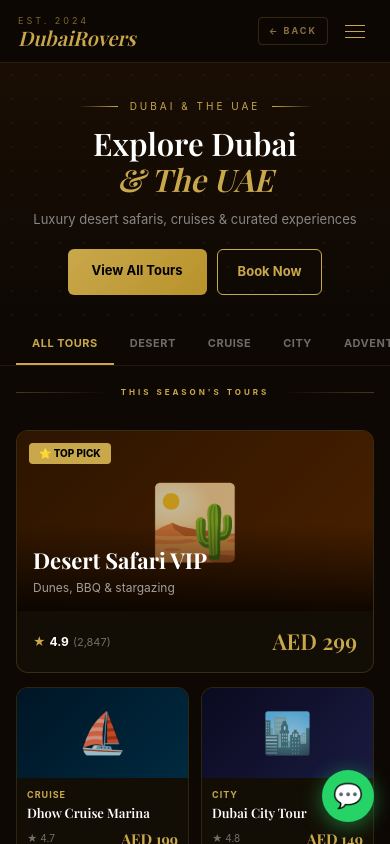
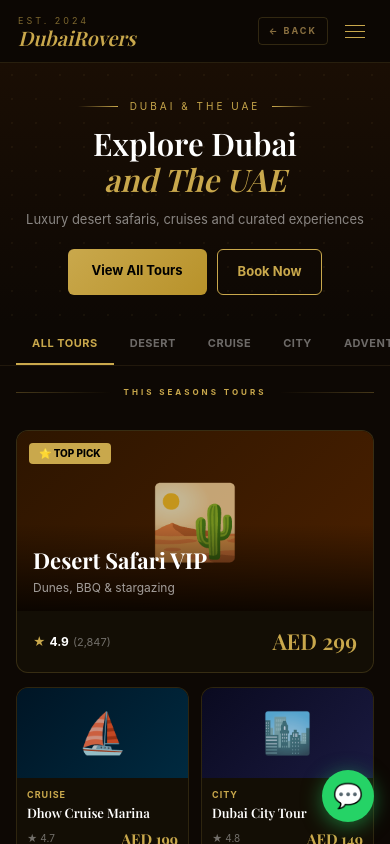
Before and after one commit to salmanyounger/dubairovers, a Next.js app: page / in a window 390 px wide. Both pictures are taken after a click on the element 195 px from the left and 290 px from the top of the page. Shown: the top 844 px of the page. Built offline with nearby package versions, Linux system fonts and the light colour scheme; a web font is replaced by a local one.

Commit message:
fix mobile app JSX errors

```diff
--- a/app/components/MobileApp.js
+++ b/app/components/MobileApp.js
@@ -160,13 +160,13 @@ function SiteDubaiRovers({ onBack }) {
         <div style={{ position:"relative" }}>
           <div style={{ display:"flex", alignItems:"center", justifyContent:"center", gap:12, marginBottom:12 }}>
             <div style={{ height:1, width:40, background:`linear-gradient(to right,transparent,${G})` }}/>
-            <span style={{ fontSize:10, color:G, letterSpacing:"3px", textTransform:"uppercase" }}>DUBAI & THE UAE</span>
+            <span style={{ fontSize:10, color:G, letterSpacing:"3px", textTransform:"uppercase" }}>DUBAI {"&"} THE UAE</span>
             <div style={{ height:1, width:40, background:`linear-gradient(to left,transparent,${G})` }}/>
           </div>
           <h1 className="rv-serif" style={{ fontSize:"clamp(28px,8vw,42px)", lineHeight:1.15, marginBottom:12 }}>
-            Explore Dubai<br/><em style={{ color:G }}>& The UAE</em>
+            Explore Dubai<br/><em style={{color:G}}>and The UAE</em>
           </h1>
-          <p style={{ fontSize:13, color:"rgba(255,255,255,0.5)", marginBottom:20 }}>Luxury desert safaris, cruises & curated experiences</p>
+          <p style={{ fontSize:13, color:"rgba(255,255,255,0.5)", marginBottom:20 }}>Luxury desert safaris, cruises and curated experiences</p>
           <div style={{ display:"flex", gap:10, justifyContent:"center" }}>
             <a href="/tours" style={{ padding:"12px 24px", background:`linear-gradient(135deg,${G},#b8922a)`, borderRadius:6, color:"#000", fontWeight:700, fontSize:13, textDecoration:"none" }}>View All Tours</a>
             <button onClick={() => setShowBook(true)} style={{ padding:"12px 20px", background:"transparent", border:`1px solid ${G}`, borderRadius:6, color:G, fontWeight:700, fontSize:13, cursor:"pointer", fontFamily:"inherit" }}>Book Now</button>
@@ -187,7 +187,7 @@ function SiteDubaiRovers({ onBack }) {
 
       {/* TOURS */}
       <div style={{ padding:"20px 16px", display:"flex", flexDirection:"column", gap:14 }} id="rv-tours">
-        <SecHead label="THIS SEASON&apos;S TOURS" />
+        <SecHead label="THIS SEASONS TOURS" />
         {/* Featured first */}
         {filtered.slice(0,1).map(t => (
           <div key={t.id} className="rv-card" onClick={() => { setOpenTour(t); setTourTab("OVERVIEW"); }}
@@ -493,7 +493,7 @@ function SitePropCompare({ onBack }) {
         <h1 style={{ fontSize:"clamp(24px,7vw,36px)", fontWeight:900, lineHeight:1.15, marginBottom:10 }}>
           Find Your Perfect<br/><span style={{ color:G }}>Property in UAE</span>
         </h1>
-        <p style={{ fontSize:13, color:"rgba(255,255,255,0.5)", marginBottom:20 }}>30+ curated properties with AI scoring, mortgage tools & ROI analysis</p>
+        <p style={{ fontSize:13, color:"rgba(255,255,255,0.5)", marginBottom:20 }}>30+ curated properties with AI scoring, mortgage tools and ROI analysis</p>
         <a href="/properties" style={{ padding:"12px 24px", background:`linear-gradient(135deg,${G},#b8922a)`, borderRadius:8, color:"#000", fontWeight:700, fontSize:13, textDecoration:"none", display:"inline-block" }}>Explore Properties →</a>
       </div>
 
@@ -652,7 +652,7 @@ function SiteARCHAI({ onBack }) {
           <h1 style={{ fontFamily:"'Playfair Display',serif", fontSize:"clamp(28px,8vw,40px)", fontStyle:"italic", color:"#fff", lineHeight:1.2, marginBottom:16 }}>
             Design Your Dream Villa
           </h1>
-          <p style={{ fontSize:13, color:"rgba(255,255,255,0.5)", marginBottom:20, lineHeight:1.6 }}>Generate AI architectural prompts, floor plans & cost estimates in minutes</p>
+          <p style={{ fontSize:13, color:"rgba(255,255,255,0.5)", marginBottom:20, lineHeight:1.6 }}>Generate AI architectural prompts, floor plans and cost estimates in minutes</p>
           <div style={{ display:"flex", gap:10 }}>
             <button onClick={() => setStep(1)} style={{ padding:"12px 24px", background:G, border:"none", borderRadius:3, color:"#000", fontWeight:800, fontSize:13, cursor:"pointer", fontFamily:"inherit" }}>Start Design →</button>
             <a href="/archai" style={{ padding:"12px 20px", background:"transparent", border:"1px solid rgba(255,255,255,0.3)", borderRadius:3, color:"rgba(255,255,255,0.8)", fontSize:13, textDecoration:"none" }}>Full App</a>
@@ -935,11 +935,11 @@ function SiteSalmanFX({ onBack }) {
 
       {/* HERO */}
       <div style={{ padding:"28px 18px", position:"relative", zIndex:1 }}>
-        <div style={{ fontSize:11, color:"rgba(0,255,65,0.5)", marginBottom:8 }}>C:\SALMANFX&gt; automate_trading.exe</div>
+        <div style={{ fontSize:11, color:"rgba(0,255,65,0.5)", marginBottom:8 }}>C:\SALMANFX{">"} automate_trading.exe</div>
         <h1 style={{ fontSize:"clamp(22px,7vw,32px)", fontWeight:700, lineHeight:1.2, marginBottom:8, textShadow:`0 0 20px ${G}` }}>
           AUTOMATE YOUR<br/>FOREX
         </h1>
-        <div style={{ fontSize:11, color:"rgba(0,255,65,0.6)", marginBottom:20 }}>&gt; Parabolic SAR · MM FLIP CODEPRO · License Keys · MT4/MT5</div>
+        <div style={{ fontSize:11, color:"rgba(0,255,65,0.6)", marginBottom:20 }}>{"> "}Parabolic SAR · MM FLIP CODEPRO · License Keys · MT4/MT5</div>
         <div style={{ display:"grid", gridTemplateColumns:"repeat(3,1fr)", gap:8, marginBottom:20 }}>
           {[["67%","AVG WIN RATE"],["18.4%","BEST MONTH"],["2,400+","TOTAL TRADES"]].map(([v,l]) => (
             <div key={l} style={{ background:"rgba(0,255,65,0.04)", border:"1px solid #003010", padding:"12px 8px", textAlign:"center" }}>
@@ -1081,7 +1081,7 @@ function SiteWebBuilder({ onBack }) {
           <h1 style={{ fontSize:"clamp(32px,9vw,52px)", fontWeight:900, lineHeight:1.0, letterSpacing:"-2px", marginBottom:16 }}>
             YOUR NEXT<br/><span style={{ color:G }}>WEBSITE.</span>
           </h1>
-          <p style={{ fontSize:14, color:"rgba(255,255,255,0.5)", marginBottom:24, lineHeight:1.7 }}>I build custom tourism, restaurant, real estate websites using React & Next.js. Dubai-based, WhatsApp-first.</p>
+          <p style={{ fontSize:14, color:"rgba(255,255,255,0.5)", marginBottom:24, lineHeight:1.7 }}>I build custom tourism, restaurant, real estate websites using React and Next.js. Dubai-based, WhatsApp-first.</p>
           <div style={{ display:"flex", gap:10 }}>
             <a href="https://wa.me/971544735060?text=Hi Salman! I want a website for my business" target="_blank" rel="noopener noreferrer"
               style={{ flex:1, padding:"14px", background:G, border:"none", borderRadius:2, color:"#000", fontWeight:800, fontSize:14, textDecoration:"none", textAlign:"center" }}>💬 Get a Quote</a>
@@ -1247,7 +1247,7 @@ function SiteAlNoor({ onBack }) {
         <div style={{ fontSize:12, color:G, letterSpacing:"2px", marginBottom:8 }}>❖ ✦ ❖</div>
         <div style={{ fontFamily:"'Amiri',serif", fontSize:32, color:G, direction:"rtl", marginBottom:4, lineHeight:1.4 }}>بِسْمِ اللَّهِ الرَّحْمَٰنِ الرَّحِيمِ</div>
         <div style={{ fontSize:11, fontStyle:"italic", color:"rgba(255,255,255,0.35)", marginBottom:16 }}>Bismillahir Rahmanir Raheem</div>
-        <p style={{ fontSize:13, color:"rgba(255,255,255,0.5)", lineHeight:1.6 }}>Your complete Islamic companion — Prayer times, Quran, Dhikr & Duas</p>
+        <p style={{ fontSize:13, color:"rgba(255,255,255,0.5)", lineHeight:1.6 }}>Your complete Islamic companion — Prayer times, Quran, Dhikr and Duas</p>
       </div>
 
       {/* BOTTOM TABS */}
```
